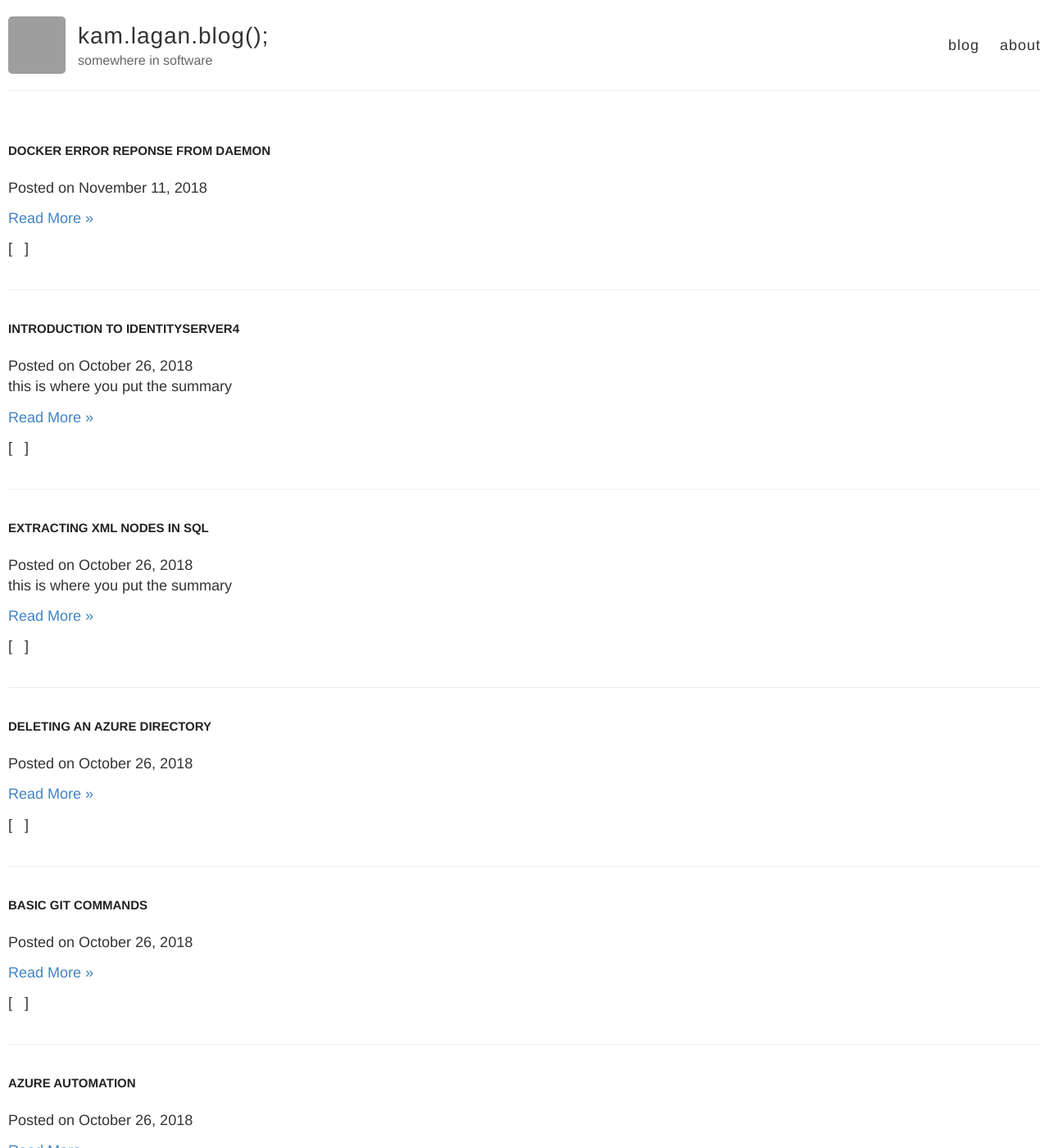
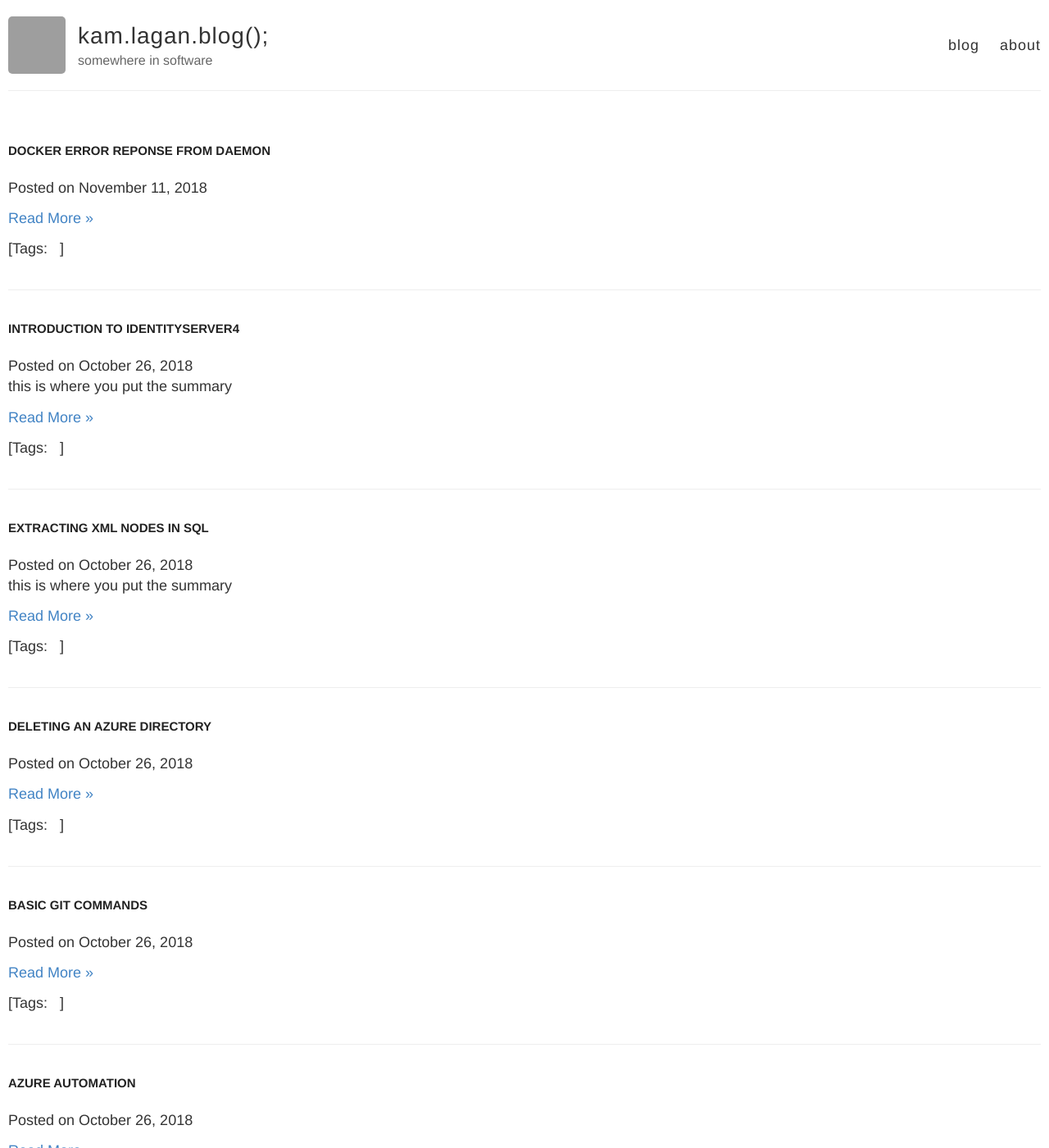
Before and after one commit to klagan/klagan.github.io, a Jekyll site: the page built from index.html, in a window 1280 px wide and 1400 px high. Shown: the whole window at 82% size. Built offline with Jekyll 4.4.1, drawn with Linux system fonts in a browser that asks for light colours; grey boxes are pictures that could not be loaded.

Commit message:
Update index.html

```diff
--- a/index.html
+++ b/index.html
@@ -16,9 +16,9 @@ layout: default
        <p>
 	            <a class="post-link" href="{{ post.url | prepend: site.baseurl }}">Read More &raquo;</a>
 	          </p>
-	    <span>[
+	    <span>[Tags:
 
-    <a href="/tag/{{ tag_name }}"><code class="highligher-rouge"><nobr>{{ tag_name }}</nobr></code>&nbsp;</a>
+    <a href="/tag/{{ tag_name }}"><code class="highligher-rouge"><nobr>{{ post.tag_name }}</nobr></code>&nbsp;</a>
 
 ]</span>
   </div><!-- /.entry-content -->
```
